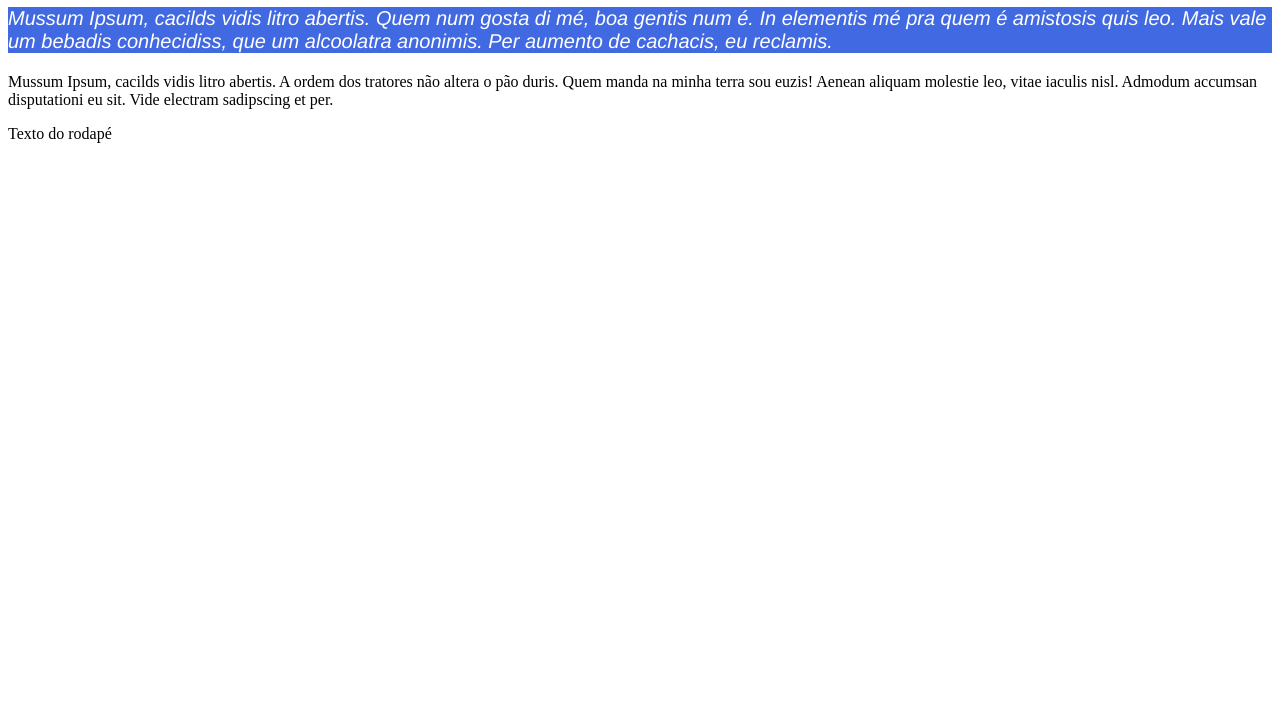
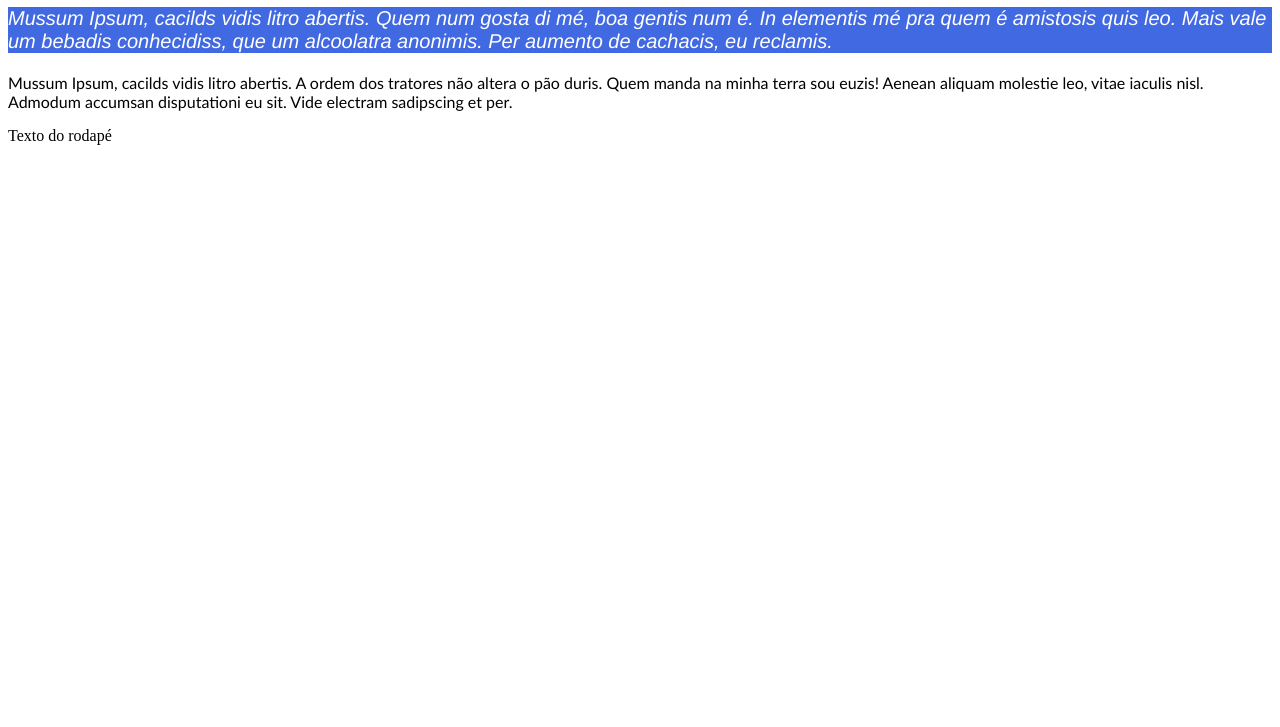
Before and after one commit to mailsonfp/my-project, a website: page index.html in a window 1280 px wide. Shown: the part 73-800 px from the top of the page. Drawn offline with Linux system fonts and the light colour scheme.

Commit message:
Testando P4Merge dev

```diff
--- a/css/style.css
+++ b/css/style.css
@@ -7,3 +7,7 @@
     font-family: 'Franklin Gothic Medium', 'Arial Narrow', Arial, sans-serif;
     font-style: italic;
 }
+
+.segundopr{
+    font-family: 'Gill Sans', 'Gill Sans MT', Calibri, 'Trebuchet MS', sans-serif;
+}
--- a/index.html
+++ b/index.html
@@ -11,7 +11,7 @@
             <p class="description">
                 Mussum Ipsum, cacilds vidis litro abertis. Quem num gosta di mé, boa gentis num é. In elementis mé pra quem é amistosis quis leo. Mais vale um bebadis conhecidiss, que um alcoolatra anonimis. Per aumento de cachacis, eu reclamis.
             </p>
-            <p>
+            <p class="segundopr">
                 Mussum Ipsum, cacilds vidis litro abertis. A ordem dos tratores não altera o pão duris. Quem manda na minha terra sou euzis! Aenean aliquam molestie leo, vitae iaculis nisl. Admodum accumsan disputationi eu sit. Vide electram sadipscing et per.
             </p>
             <footer>Texto do rodapé</footer>
```
